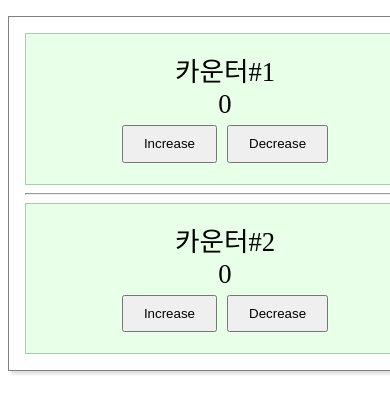
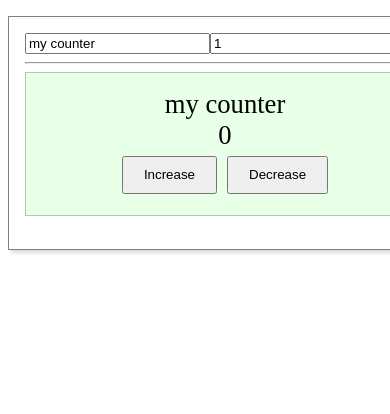
Before and after one commit to junseok0304/frontend26_1, a Vue app in the folder vue1/chap04/vue_app4/: page / in a window 390 px wide. Shown: the top 414 px of the page. Built offline with nearby package versions, Linux system fonts and the light colour scheme.

Commit message:
04Vue_project:props값으로 반응형 상태값 전달

```diff
--- a/vue1/chap04/vue_app4/src/App.vue
+++ b/vue1/chap04/vue_app4/src/App.vue
@@ -1,12 +1,16 @@
 <script setup>
+import { ref } from 'vue';
 import MyCounter from './MyCounter.vue'
+const title = ref("my counter");
+const step = ref(1);
 </script>
 
 <template>
   <main class="app">
-    <MyCounter title="카운터#1" :step="1" />
+    <input type="text" v-model="title"/>
+    <input type="number" v-model="step"/>
     <hr />
-    <MyCounter title="카운터#2" :step="2" />
+    <MyCounter :title="title" :step="step" />
   </main>
 </template>
 
--- a/vue1/chap04/vue_app4/src/MyCounter.vue
+++ b/vue1/chap04/vue_app4/src/MyCounter.vue
@@ -3,7 +3,6 @@ import { ref } from 'vue';
 const {title="카운터", step=1} = defineProps(['title','step']);
 //defineProps(['title', 'step']); template에서만 사용시
 const count = ref(0);
-console.log(title,step);
 </script>
 
 <template>
```
